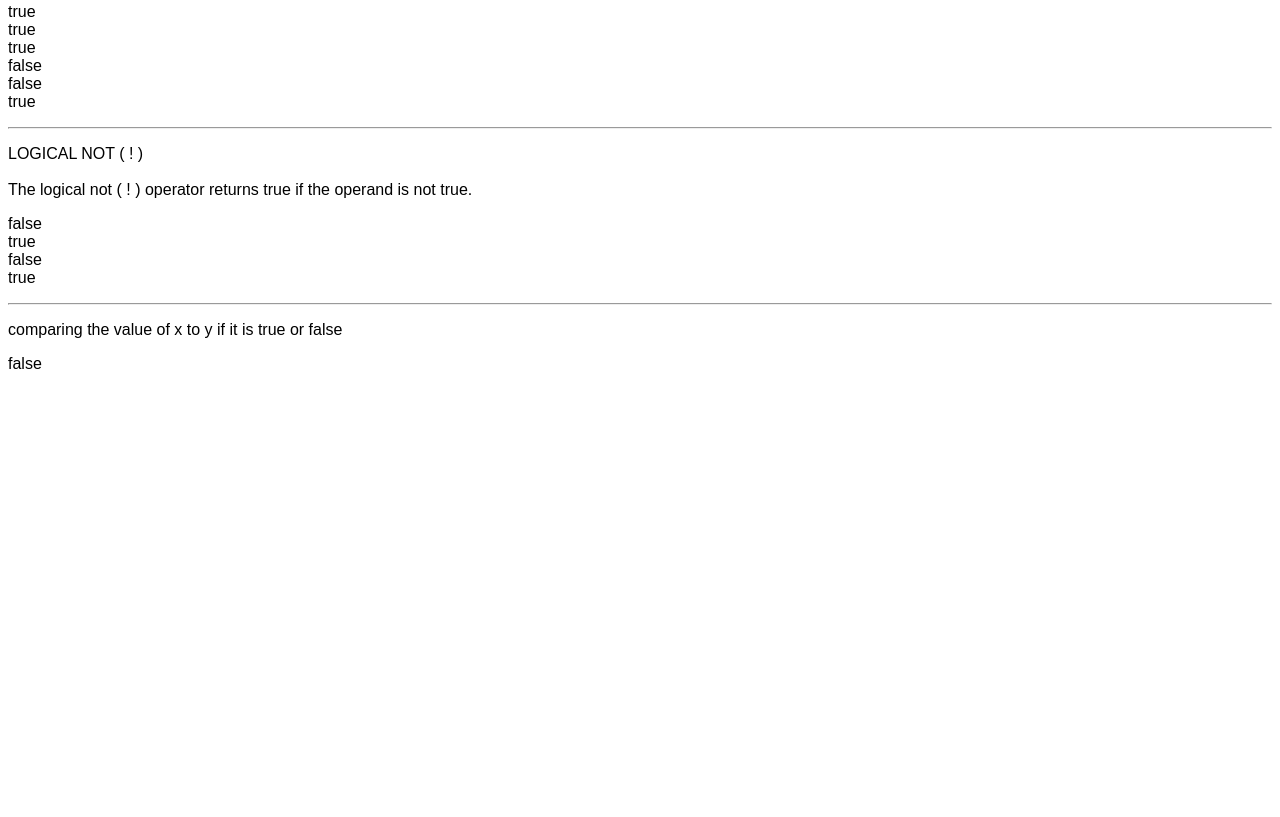
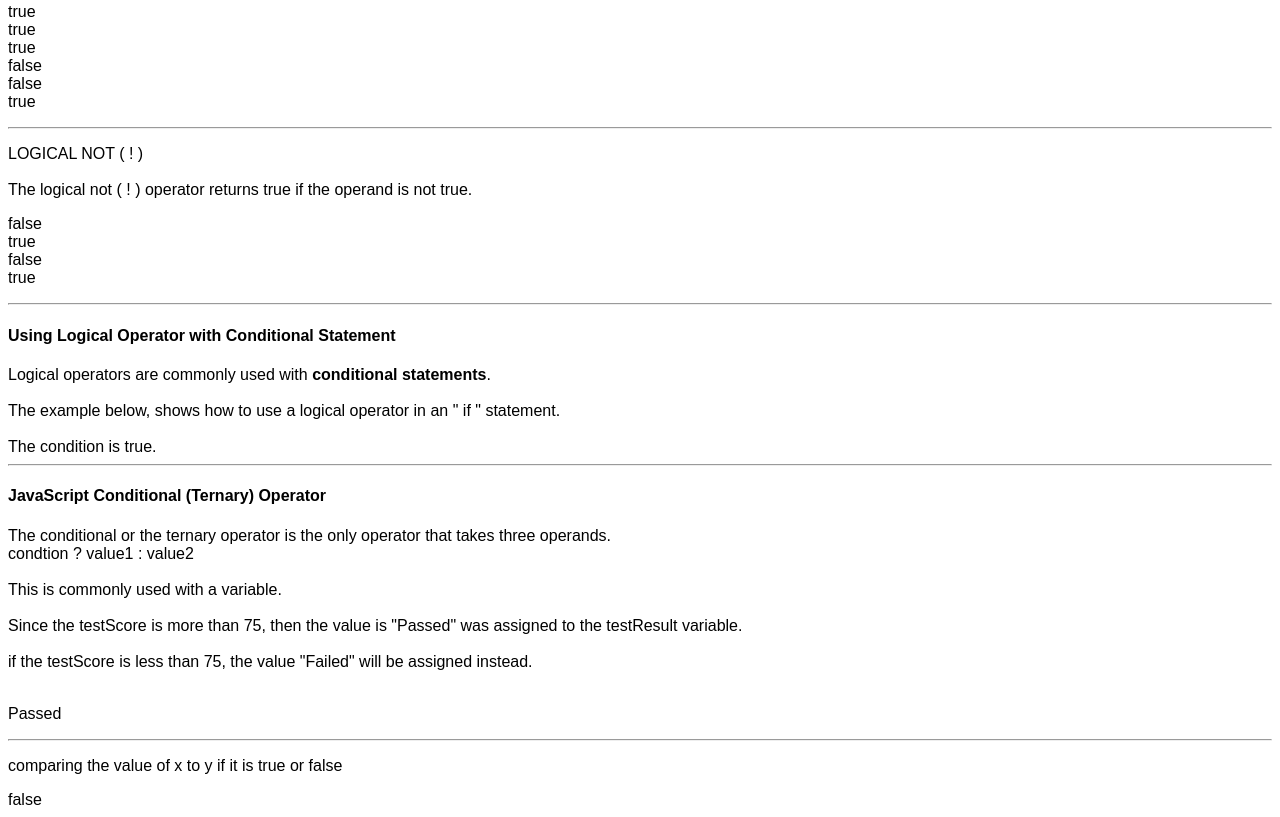
Before and after one commit to alberthgrande/JavaScript, a plain HTML site: page jsLogicalConditional.html in a window 1280 px wide. Shown: the part 601-1418 px from the top of the page. Before the commit the page ends 982 px from the top, so only its background shows below. Drawn offline with Linux system fonts and the light colour scheme.

Commit message:
Update jsLogicalConditional.html

```diff
--- a/jsLogicalConditional.html
+++ b/jsLogicalConditional.html
@@ -109,8 +109,44 @@
             !(false) + "<br>" +     // returns true
             !(1 == 1) + "<br>" +    // returns false
             !(1 > 2);               // returns true
+      </script><hr>
+
+      <div>
+            <h4>Using Logical Operator with Conditional Statement</h4>
+            Logical operators are commonly used with <b>conditional statements</b>. <br><br>
+            The example below, shows how to use a logical operator in an " if " statement.
+      </div><br>
+
+      <script>
+            if(3 == 3 && 4 == 4) {
+                  document.write("The condition is true.");
+            }
+
+            if(3 == 4 && 4 == 4) {
+                  document.write("The condition will not be printed because the condtion is false.");
+            }
+      </script><hr>
+
+      <div>
+            <h4>JavaScript Conditional (Ternary) Operator</h4>
+            The conditional or the ternary operator is the only operator that takes three operands.<br>
+            condtion  ? value1 : value2 <br><br>
+
+            This is commonly used with a variable. <br><br>
+
+            Since the testScore is more than 75, then the value is "Passed" was assigned to the testResult variable. <br><br>
+
+            if the testScore is less than 75, the value "Failed" will be assigned instead.
+      </div><br>
+
+      <p id="ternary"></p>
+      <script>
+            var testScore = 80;
+            var testResult = (testScore > 75) ? "Passed" : "Fialed";
+            document.getElementById("ternary").innerHTML = testResult;
       </script>
 
+      <!-- Sample -->
       <hr>
       <p> comparing the value of x to y if it is true or false</p>
       <script>
```
